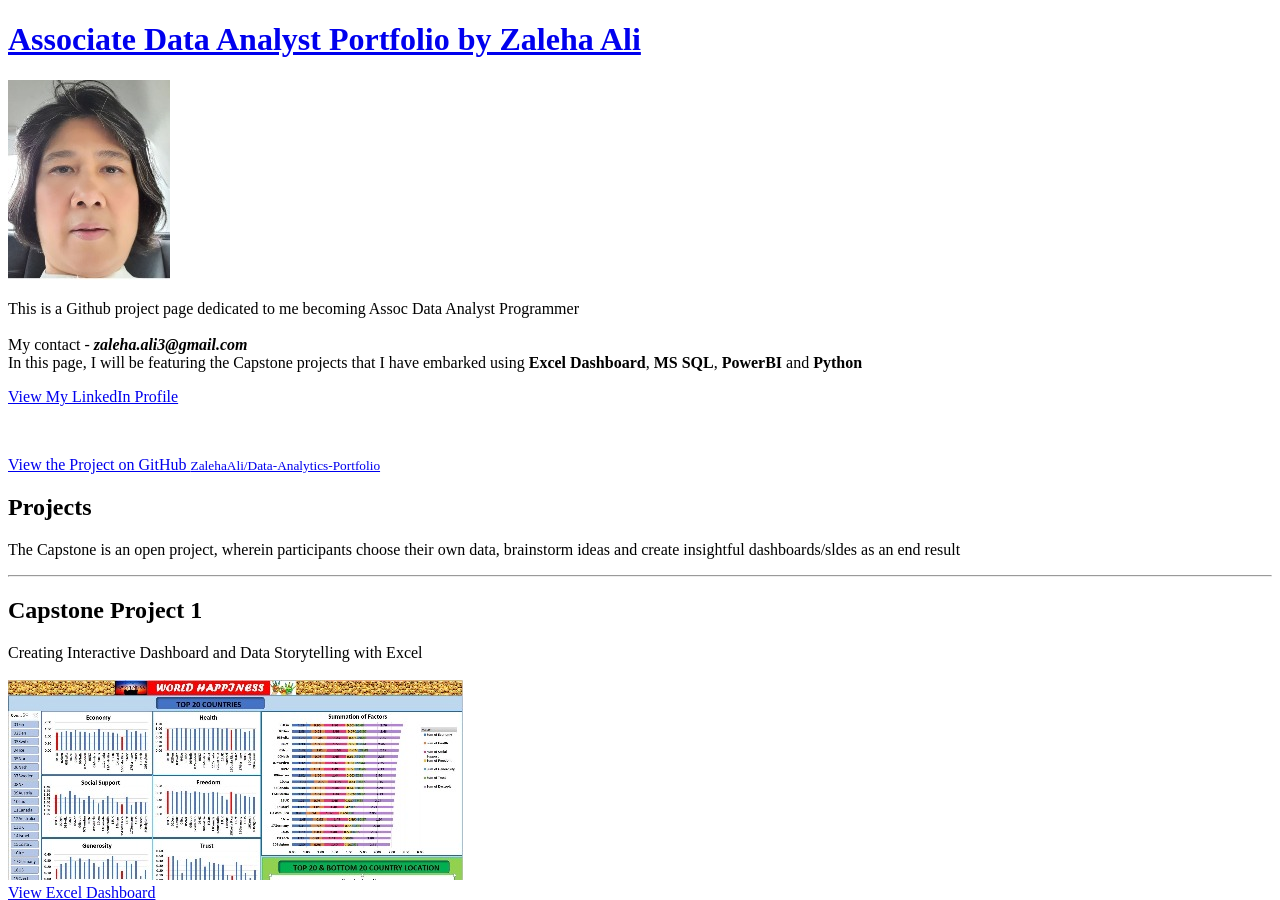
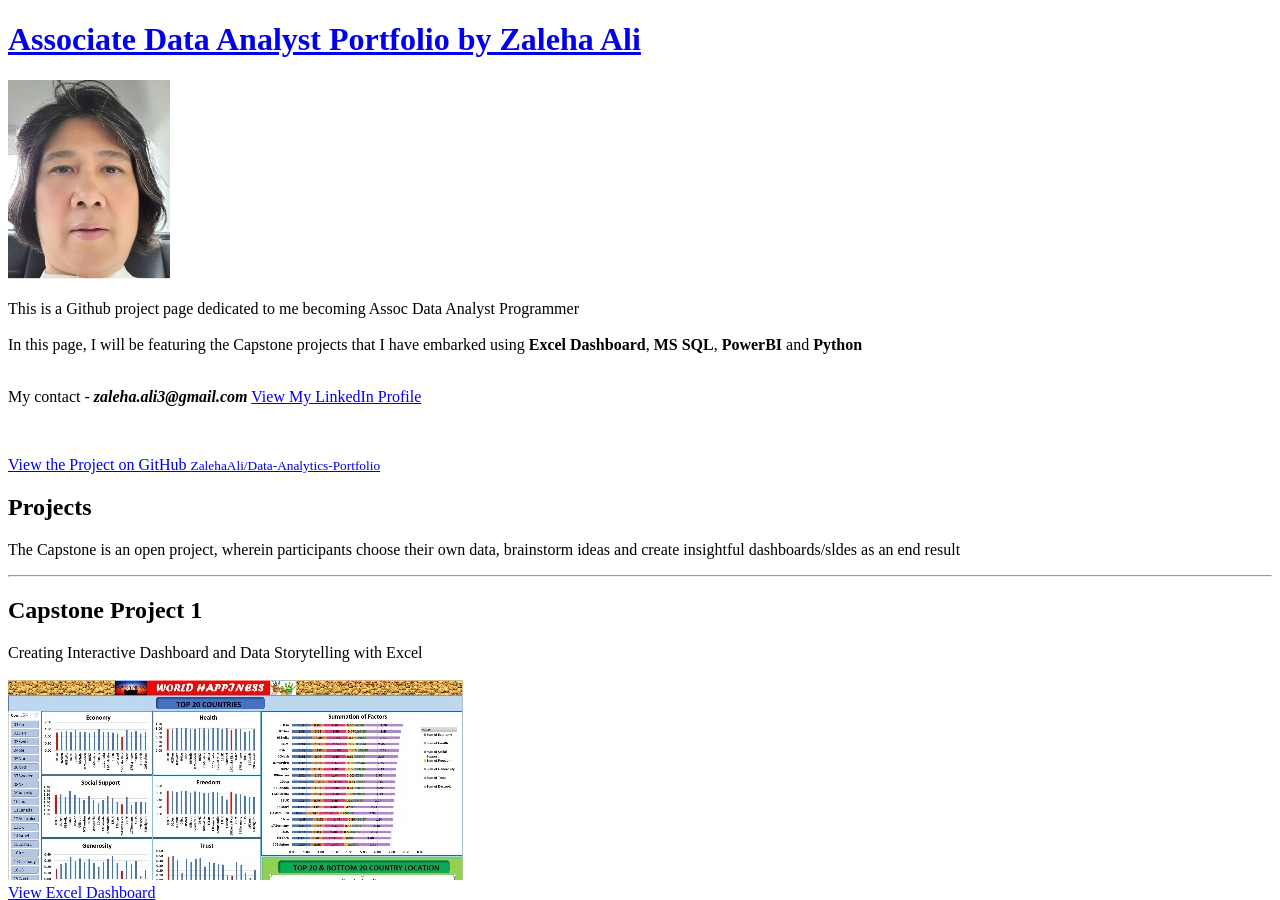
Before and after one commit to ZalehaAli/Data-Analytics-Portfolio, a Jekyll site: the page built from index.md, in a window 1280 px wide and 900 px high. Built offline with Jekyll 4.4.1, drawn with Linux system fonts in a browser that asks for light colours; our own code applies the rules of GitHub Pages for plain Markdown files.

```diff
--- a/_config.yml
+++ b/_config.yml
@@ -3,11 +3,11 @@ logo: "/images/mypic.jpg?raw=true" # your photo (or logo) here
 description: This is a Github project page dedicated to me becoming Assoc Data Analyst Programmer
   <br>
   <br>
-  My contact - <b><i>zaleha.ali3@gmail.com</i></b>
-  <br>
+
   In this page, I will be featuring the Capstone projects that I have embarked using <strong> Excel Dashboard</strong>, <strong>MS SQL</strong>, <strong> PowerBI</strong> and <strong>Python</strong>
   <p>
-
+  <br>
+  My contact - <b><i>zaleha.ali3@gmail.com</i></b>
   <a href="https://linkedin.com/in/zaleha-ali/"target="_blank">View My LinkedIn Profile</a> </p>
   <br>
 
```
